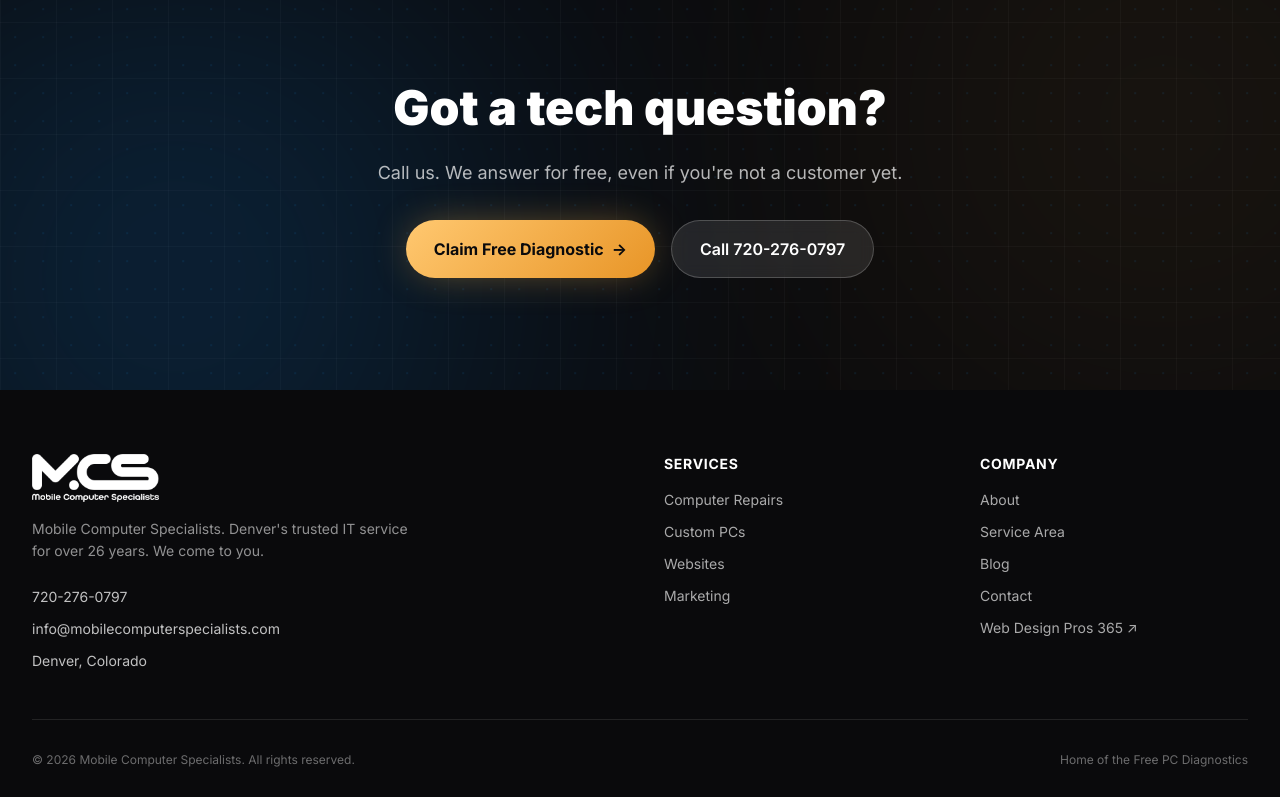
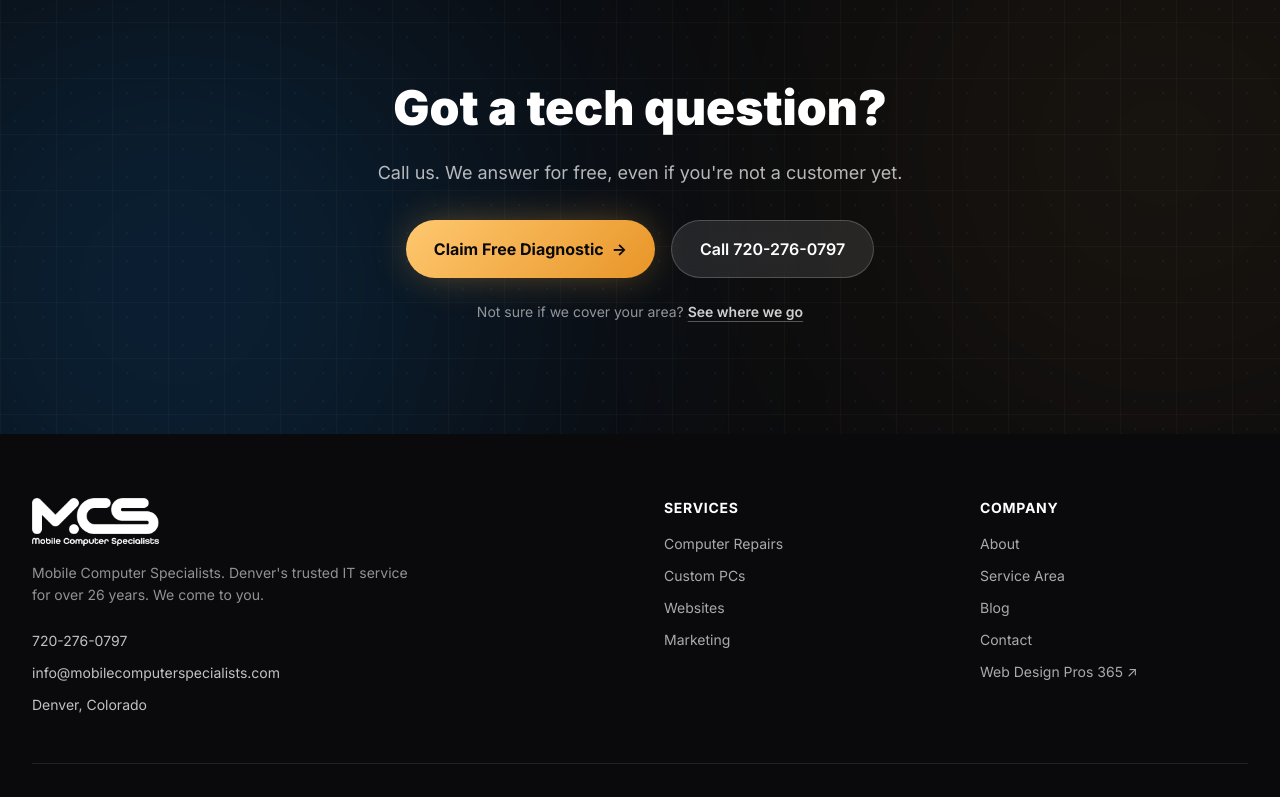
Before and after one commit to AppStudioPros/mobile-computer-specialists, a Next.js app: page /blog in a window 1280 px wide. Shown: the part 1430-2227 px from the top of the page. Built offline with nearby package versions, Linux system fonts and the light colour scheme.

Commit message:
Remove Service Area from nav; add soft service-area text link under CTAs (FinalCta + PageCta)

```diff
--- a/src/components/home/FinalCta.tsx
+++ b/src/components/home/FinalCta.tsx
@@ -45,6 +45,15 @@ export default function FinalCta() {
               Call 720-276-0797
             </a>
           </div>
+          <p className="mt-6 text-sm text-white/55">
+            Not sure if we cover your area?{" "}
+            <Link
+              href="/service-area"
+              className="font-semibold text-white/80 underline underline-offset-4 decoration-white/30 hover:text-[var(--color-mcs-amber)] hover:decoration-[var(--color-mcs-amber)] transition-colors"
+            >
+              See where we go
+            </Link>
+          </p>
         </motion.div>
       </div>
     </section>
--- a/src/components/layout/Nav.tsx
+++ b/src/components/layout/Nav.tsx
@@ -12,7 +12,6 @@ const navLinks = [
   { label: "About", href: "/about" },
   { label: "Computer Repairs", href: "/computer-repairs" },
   { label: "Custom PCs", href: "/custom-pcs" },
-  { label: "Service Area", href: "/service-area" },
   { label: "Websites", href: "/websites" },
   { label: "Marketing", href: "/marketing" },
   { label: "Blog", href: "/blog" },
--- a/src/components/ui/PageCta.tsx
+++ b/src/components/ui/PageCta.tsx
@@ -49,6 +49,15 @@ export default function PageCta({
               Call 720-276-0797
             </a>
           </div>
+          <p className="mt-6 text-sm text-white/55">
+            Not sure if we cover your area?{" "}
+            <Link
+              href="/service-area"
+              className="font-semibold text-white/80 underline underline-offset-4 decoration-white/30 hover:text-[var(--color-mcs-amber)] hover:decoration-[var(--color-mcs-amber)] transition-colors"
+            >
+              See where we go
+            </Link>
+          </p>
         </motion.div>
       </div>
     </section>
```
